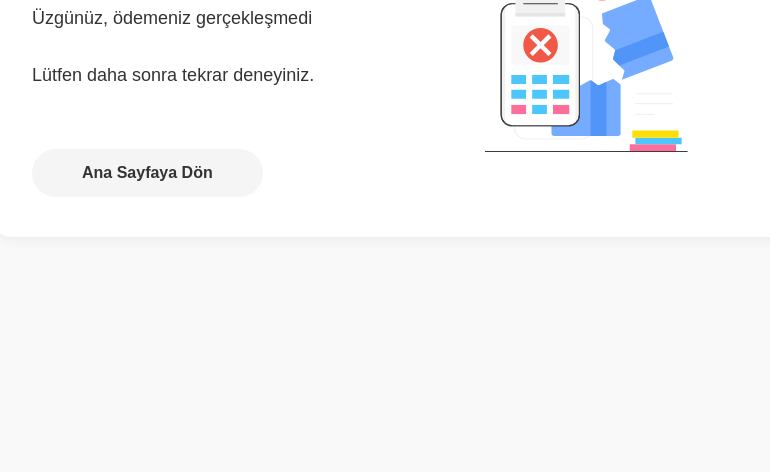
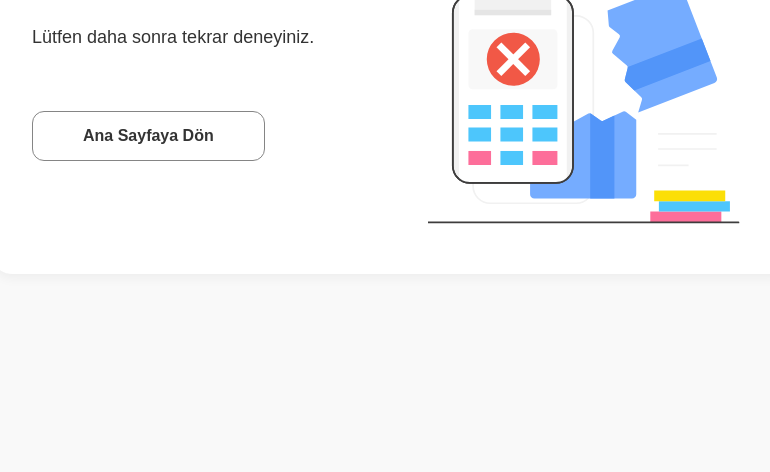
Before and after one commit to amirhossein6672/golang-gateway-service, a plain HTML site: page static/payment.html in a window 1280 px wide. Shown: the part 328-800 px from the top of the page, without its empty margins (248-1018 px from the left). Drawn offline with Linux system fonts and the light colour scheme.

Commit message:
update ui

```diff
--- a/static/payment.html
+++ b/static/payment.html
@@ -92,11 +92,10 @@
         .button {
             display: inline-block;
             background: none;
-            border: none;
-            background-color: #f5f5f5;
+            border: 1px solid #858585;
             color: #333;
             padding: 15px 50px;
-            border-radius: 50px;
+            border-radius: 12px;
             font-size: 16px;
             font-weight: 600;
             margin-top: 30px;
@@ -115,7 +114,8 @@
                 padding: 30px 20px;
             }
 
-            .content, .illustration {
+            .content,
+            .illustration {
                 width: 100%;
             }
 
@@ -129,7 +129,8 @@
                 order: 1;
             }
 
-            .success-title, .failure-title {
+            .success-title,
+            .failure-title {
                 font-size: 28px;
                 text-align: center;
             }
@@ -137,10 +138,6 @@
             .status-message {
                 font-size: 16px;
                 text-align: center;
-            }
-
-            .detail-item {
-                flex-direction: column;
             }
 
             .button {
@@ -216,9 +213,7 @@
 
                         <button class="button" onclick="buttonClickedSuccess()">Ana Sayfaya Dön</button>
                     </div>
-                    <div class="illustration">
-                        <img src="successfulPayment.svg" alt="Ödeme Başarılı">
-                    </div>
+                         <img class="illustration" src="successfulPayment.svg" alt="Ödeme Başarılı">
                  `;
             } else {
                 content = `
@@ -253,9 +248,7 @@
 
                         <button class="button" onclick="buttonClickedFailed()">Ana Sayfaya Dön</button>
                     </div>
-                    <div class="illustration">
-                        <img src="failedPayment.svg" alt="Ödeme Başarısız">
-                    </div>
+                         <img class="illustration" src="failedPayment.svg" alt="Ödeme Başarısız">
                  `;
             }
 
```
Lines whose indentation alone changed are shown as unchanged.
